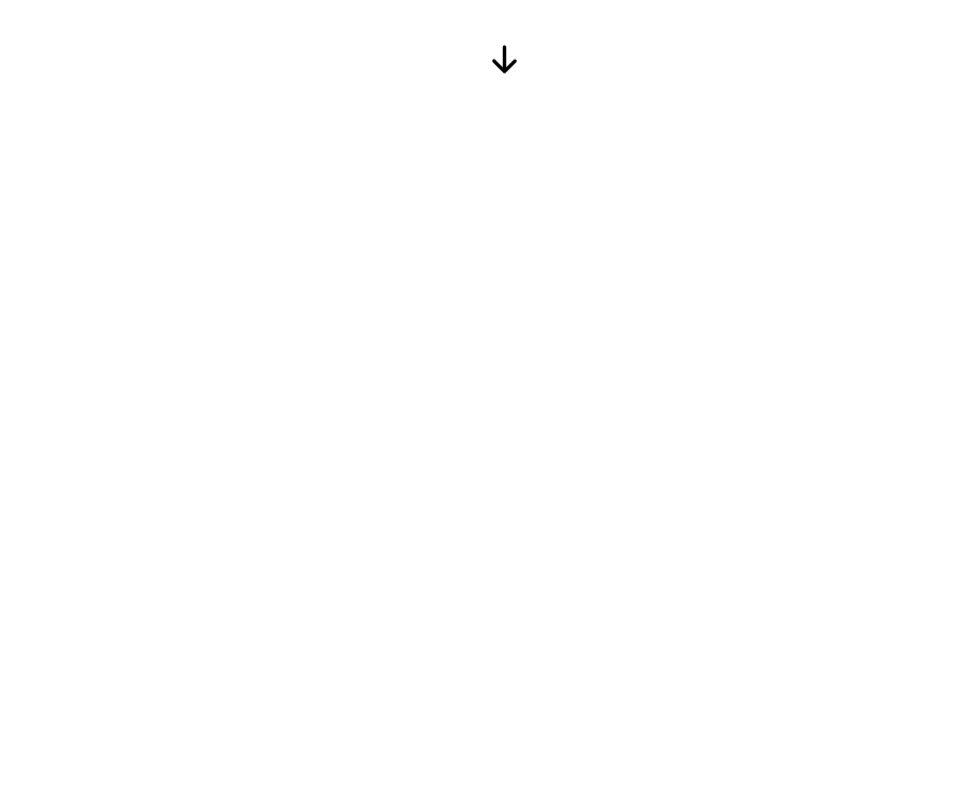
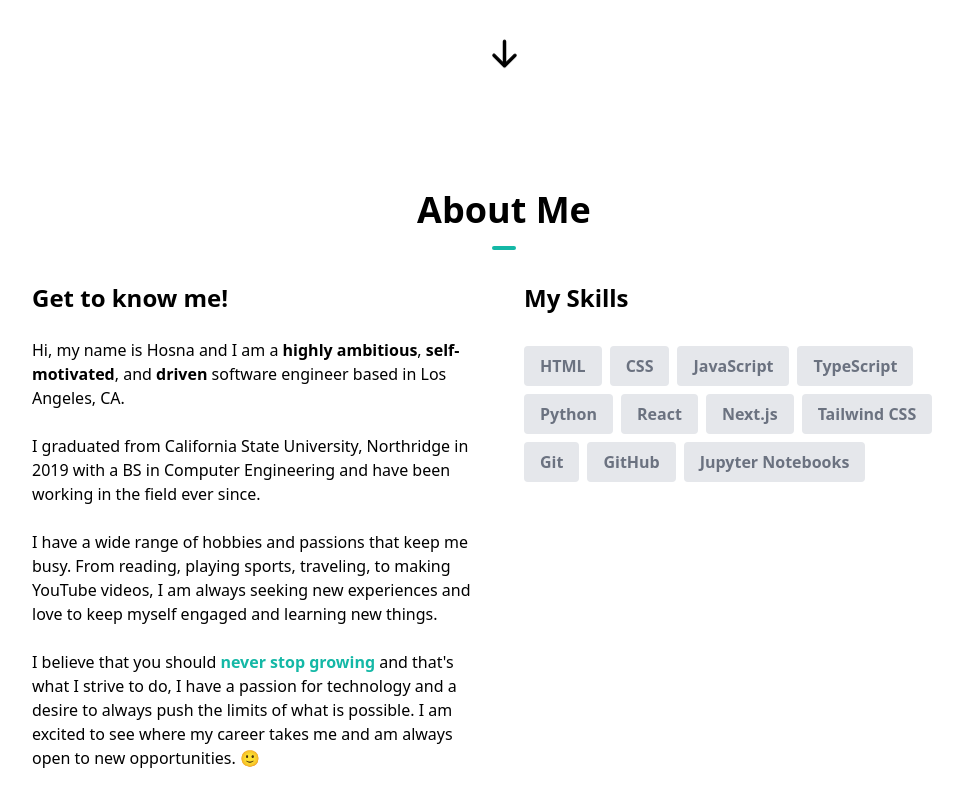
Before and after one commit to sebapch/portfolioSimple, a Next.js app: page / in a window 1280 px wide. Shown: the part 760-1566 px from the top of the page, without its empty margins (136-1099 px from the left). Before the commit the page ends 838 px from the top, so only its background shows below. Built offline with nearby package versions, Linux system fonts and the light colour scheme.

Commit message:
add about section

```diff
--- a/src/app/page.tsx
+++ b/src/app/page.tsx
@@ -1,10 +1,12 @@
 'use client'
 import HeroSection from "@/components/HeroSection"
+import AboutSection from "@/components/AboutSection"
 
 export default function Home() {
   return (
    <main className="mx-auto max-w-3xl px-4 sm:px-6 md:max-w-5xl">
     <HeroSection/>
+    <AboutSection />
    </main>
   )
 }
--- /dev/null
+++ b/src/components/AboutSection.tsx
@@ -0,0 +1,92 @@
+import React from "react"
+import Image from "next/image"
+
+const skills = [
+  { skill: "HTML" },
+  { skill: "CSS" },
+  { skill: "JavaScript" },
+  { skill: "TypeScript" },
+  { skill: "Python" },
+  { skill: "React" },
+  { skill: "Next.js" },
+  { skill: "Tailwind CSS" },
+  { skill: "Git" },
+  { skill: "GitHub" },
+  { skill: "Jupyter Notebooks" },
+]
+
+const AboutSection = () => {
+  return (
+    <section id="about">
+      <div className="my-12 pb-12 md:pt-16 md:pb-48">
+        <h1 className="text-center font-bold text-4xl">
+          About Me
+          <hr className="w-6 h-1 mx-auto my-4 bg-teal-500 border-0 rounded"></hr>
+        </h1>
+
+        <div className="flex flex-col space-y-10 items-stretch justify-center align-top md:space-x-10 md:space-y-0 md:p-4 md:flex-row md:text-left">
+          <div className="md:w-1/2 ">
+            <h1 className="text-center text-2xl font-bold mb-6 md:text-left">
+              Get to know me!
+            </h1>
+            <p>
+              Hi, my name is Hosna and I am a{" "}
+              <span className="font-bold">{"highly ambitious"}</span>,
+              <span className="font-bold">{" self-motivated"}</span>, and
+              <span className="font-bold">{" driven"}</span> software engineer
+              based in Los Angeles, CA.
+            </p>
+            <br />
+            <p>
+              I graduated from California State University, Northridge in 2019
+              with a BS in Computer Engineering and have been working in the
+              field ever since.
+            </p>
+            <br />
+            <p>
+              I have a wide range of hobbies and passions that keep me busy.
+              From reading, playing sports, traveling, to making YouTube videos,
+              I am always seeking new experiences and love to keep myself
+              engaged and learning new things.
+            </p>
+            <br />
+            <p>
+              I believe that you should{" "}
+              <span className="font-bold text-teal-500">
+                never stop growing
+              </span>{" "}
+              and that&#39;s what I strive to do, I have a passion for
+              technology and a desire to always push the limits of what is
+              possible. I am excited to see where my career takes me and am
+              always open to new opportunities. 🙂
+            </p>
+          </div>
+          <div className="text-center md:w-1/2 md:text-left">
+            <h1 className="text-2xl font-bold mb-6">My Skills</h1>
+            <div className="flex flex-wrap flex-row justify-center z-10 md:justify-start">
+              {skills.map((item, idx) => {
+                return (
+                  <p
+                    key={idx}
+                    className="bg-gray-200 px-4 py-2 mr-2 mt-2 text-gray-500 rounded font-semibold"
+                  >
+                    {item.skill}
+                  </p>
+                )
+              })}
+            </div>
+            {/* <Image
+              src="/rojo.png"
+              alt=""
+              width={325}
+              height={325}
+              className="hidden md:block md:relative md:bottom-4 md:left-32 md:z-0"
+            /> */}
+          </div>
+        </div>
+      </div>
+    </section>
+  )
+}
+
+export default AboutSection
```
